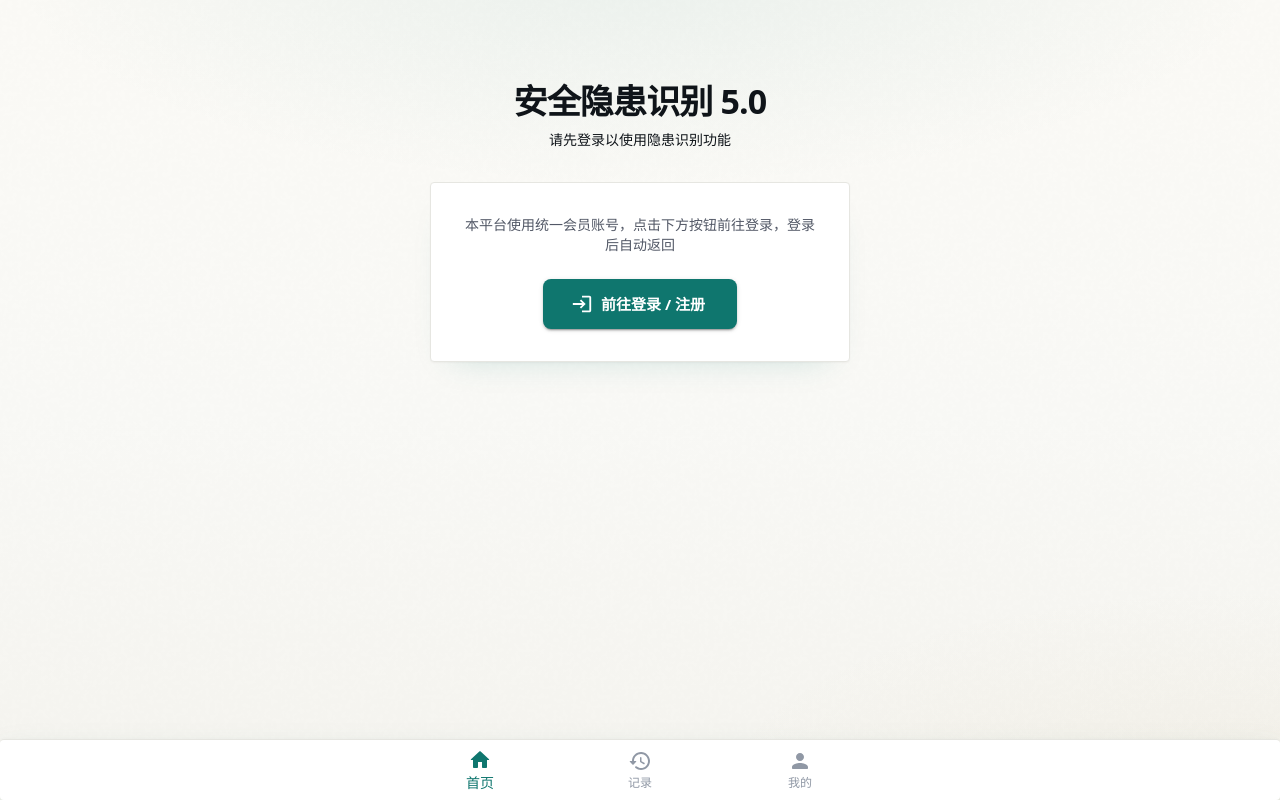
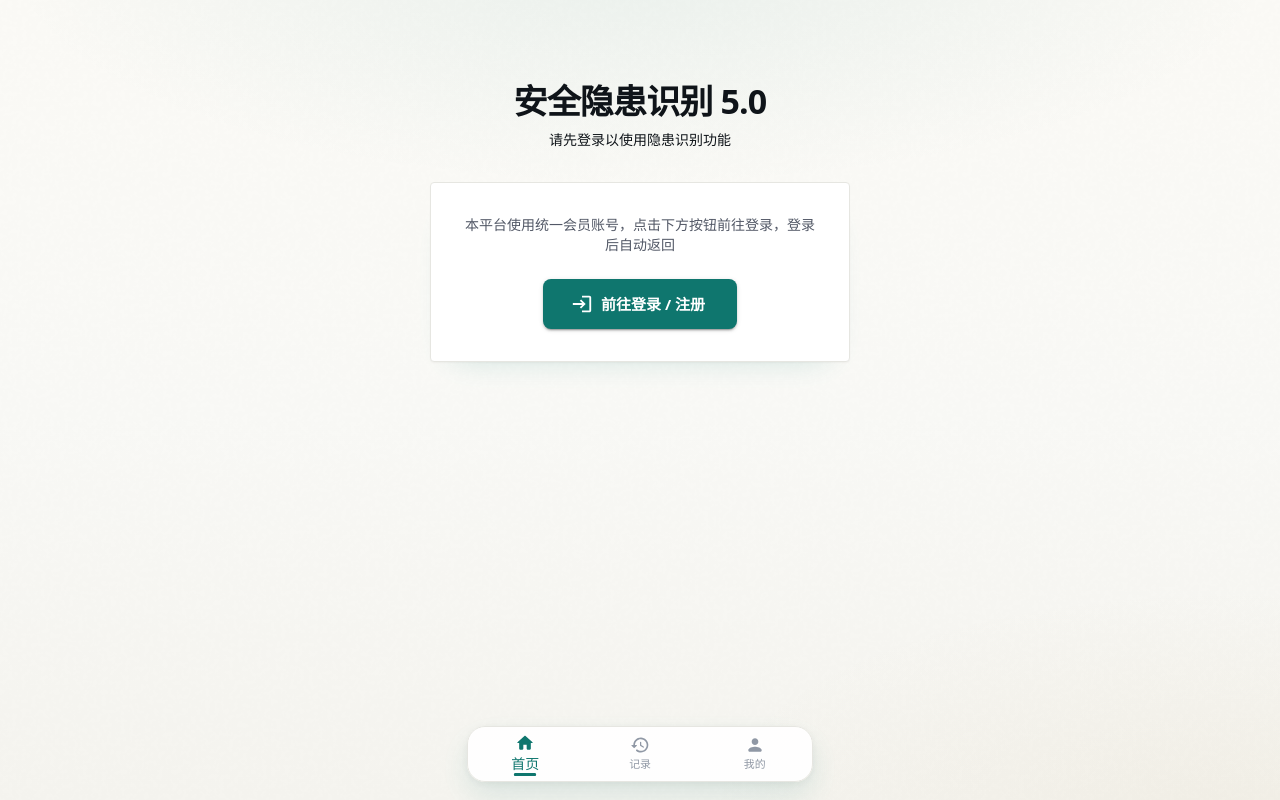
Before and after one commit to mabeibei-coser/hazard-detect, a React (Vite) app: page / in a window 1280 px wide. Built offline with nearby package versions, Linux system fonts and the light colour scheme; no server answers.

Commit message:
style(a600): 底栏改为悬浮药丸

```diff
--- a/package.json
+++ b/package.json
@@ -1,7 +1,7 @@
 {
   "name": "hazard-detect",
   "private": true,
-  "version": "1.0.23",
+  "version": "1.0.24",
   "type": "module",
   "description": "安全隐患识别系统 - AI 图像识别 + 36 场景检查清单",
   "scripts": {
--- a/src/components/BottomNav.jsx
+++ b/src/components/BottomNav.jsx
@@ -11,26 +11,53 @@ export default function BottomNav({ onHome, onHistory, onMine }) {
       elevation={0}
       sx={{
         position: 'fixed',
-        left: 0,
-        right: 0,
-        bottom: 0,
+        left: '50%',
+        right: 'auto',
+        bottom: 'max(18px, env(safe-area-inset-bottom))',
+        transform: 'translateX(-50%)',
+        width: 'min(346px, calc(100vw - 44px))',
+        maxWidth: 346,
+        height: 56,
+        minHeight: 56,
         zIndex: 1200,
-        borderTop: '1px solid var(--line)',
-        bgcolor: 'background.paper',
-        boxShadow: 'var(--shadow-lg)',
-        pb: 'env(safe-area-inset-bottom)', // 适配 iPhone 底部安全区
+        border: '1px solid var(--line)',
+        borderRadius: '18px',
+        bgcolor: 'rgba(255,255,255,0.90)',
+        boxShadow: '0 14px 32px rgba(15,118,110,0.12), 0 2px 8px rgba(15,20,25,0.06)',
+        backdropFilter: 'blur(14px)',
+        WebkitBackdropFilter: 'blur(14px)',
+        overflow: 'hidden',
       }}
     >
       <BottomNavigation
         showLabels
         value={0}
         sx={{
-          maxWidth: 480,
-          mx: 'auto',
-          height: 60,
+          width: '100%',
+          height: 56,
           bgcolor: 'transparent',
-          '& .MuiBottomNavigationAction-root': { color: 'var(--ink-3)', minWidth: 0 },
+          '& .MuiBottomNavigationAction-root': {
+            position: 'relative',
+            color: 'var(--ink-3)',
+            minWidth: 0,
+            height: 52,
+            padding: '6px 0 7px',
+            fontSize: '0.68rem',
+          },
+          '& .MuiBottomNavigationAction-label': { fontSize: '0.68rem' },
+          '& .MuiBottomNavigationAction-root svg': { fontSize: 20 },
           '& .Mui-selected': { color: 'var(--accent) !important' },
+          '& .Mui-selected::after': {
+            content: '""',
+            position: 'absolute',
+            left: '50%',
+            bottom: 3,
+            width: 22,
+            height: 3,
+            borderRadius: 999,
+            bgcolor: 'var(--accent)',
+            transform: 'translateX(-50%)',
+          },
         }}
       >
         <BottomNavigationAction label="首页" icon={<HomeRoundedIcon />} onClick={onHome} />
```
